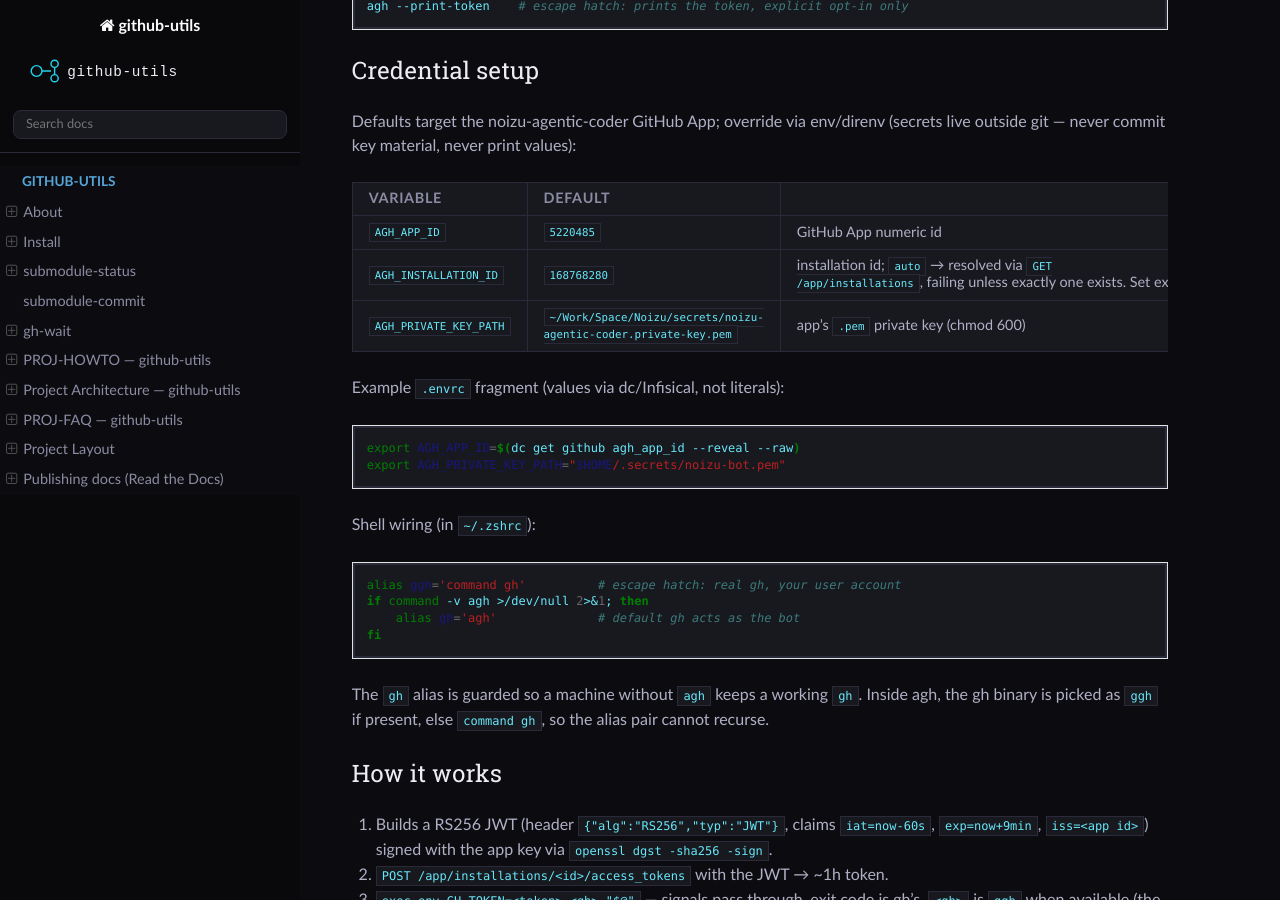
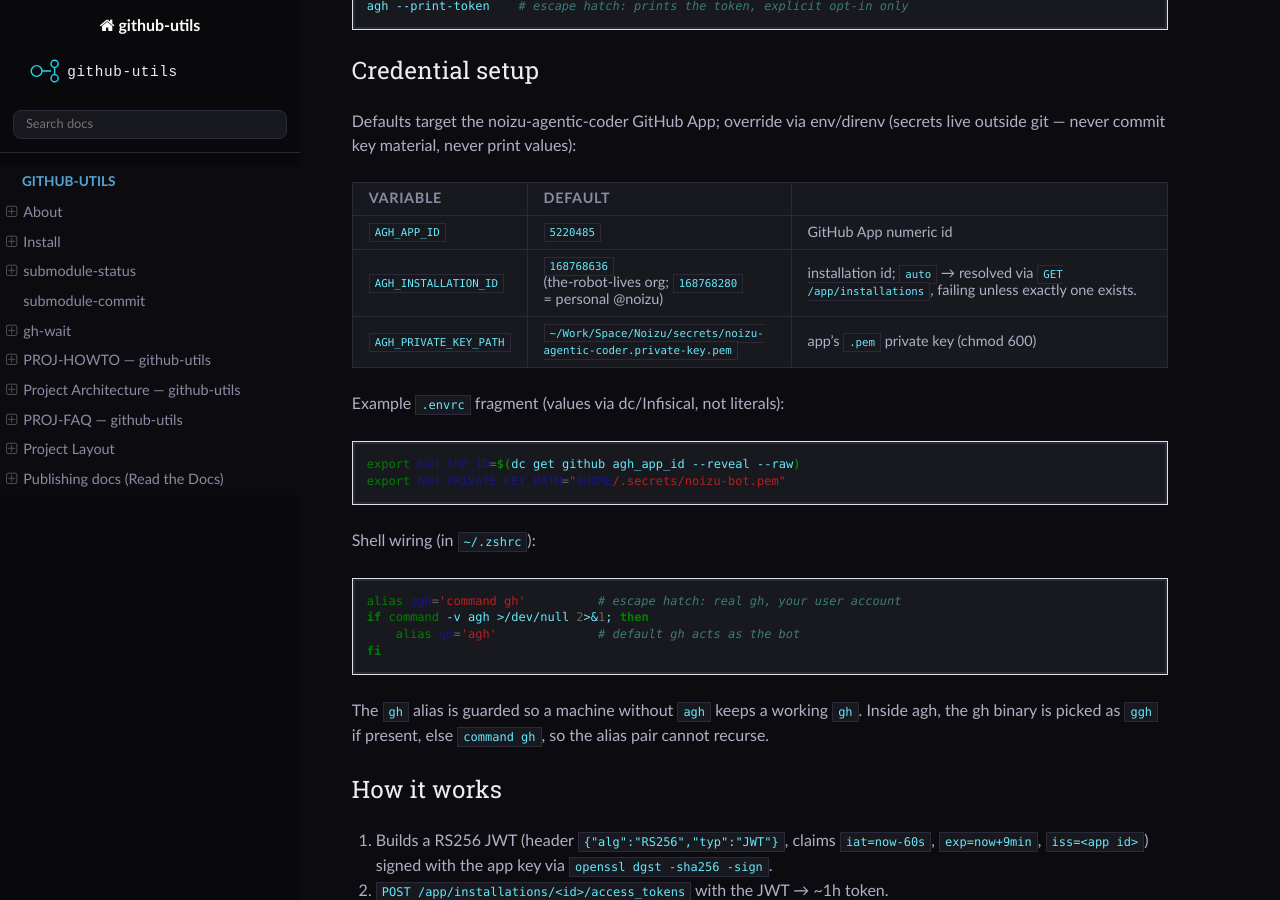
Before and after one commit to the-robot-lives/github-tools, a Sphinx documentation site: the page built from docs/agh.md, in a window 1280 px wide and 900 px high, scrolled down 382 px. Built offline with Sphinx 7.4.7 and the Read the Docs theme 3.1.0, drawn with Linux system fonts in a browser that asks for light colours.

Commit message:
fix(agh): default AGH_INSTALLATION_ID to the-robot-lives org install (168768636)
Co-Authored-By: Loom <loom@therobotlives.com>

```diff
--- a/docs/agh.md
+++ b/docs/agh.md
@@ -23,7 +23,7 @@ Defaults target the noizu-agentic-coder GitHub App; override via env/direnv
 | Variable | Default | |
 |---|---|---|
 | `AGH_APP_ID` | `5220485` | GitHub App numeric id |
-| `AGH_INSTALLATION_ID` | `168768280` | installation id; `auto` → resolved via `GET /app/installations`, failing unless exactly one exists. Set explicitly once the app has several. |
+| `AGH_INSTALLATION_ID` | `168768636` (the-robot-lives org; `168768280` = personal @noizu) | installation id; `auto` → resolved via `GET /app/installations`, failing unless exactly one exists. |
 | `AGH_PRIVATE_KEY_PATH` | `~/Work/Space/Noizu/secrets/noizu-agentic-coder.private-key.pem` | app's `.pem` private key (chmod 600) |
 
 Example `.envrc` fragment (values via dc/Infisical, not literals):
```
Also changed, not shown: 1 other file.
